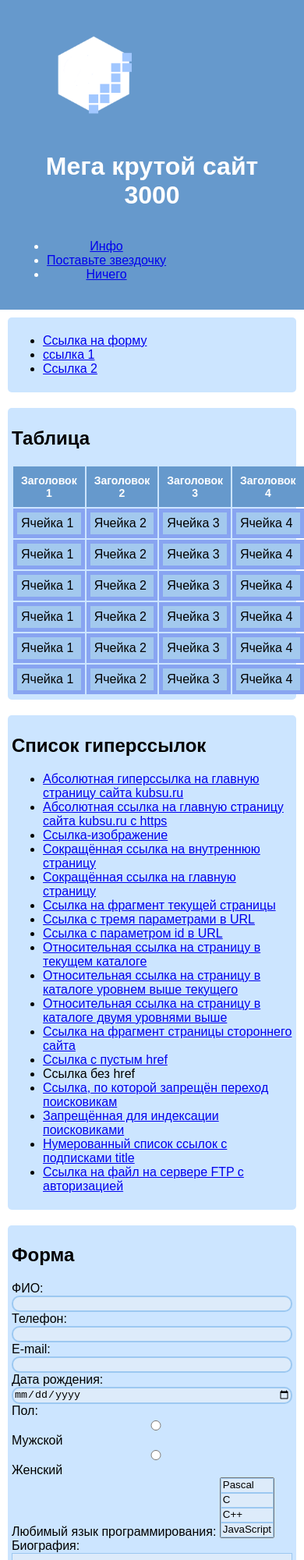
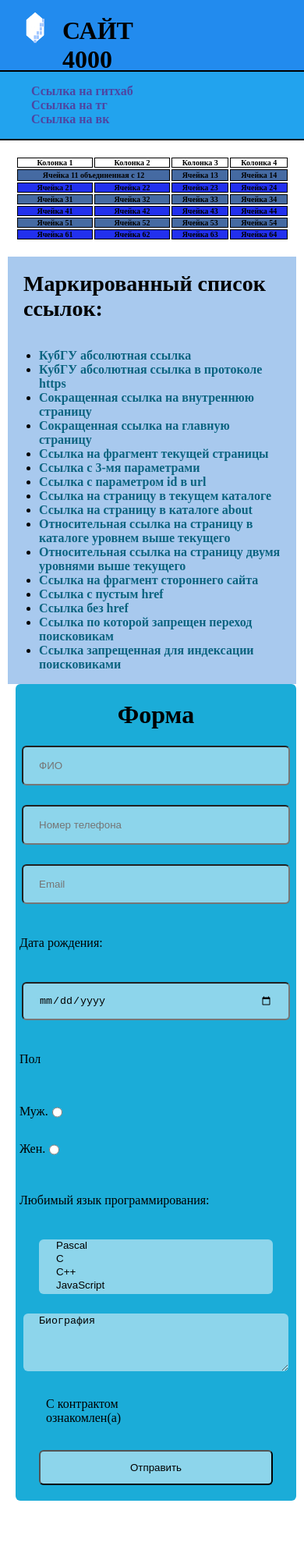
Before and after one commit to WildWoodRogue/ex3, a plain HTML site: page index.html in a window 390 px wide. Shown: the top 2000 px of the page at 78% size. Drawn offline with Linux system fonts and the light colour scheme.

Commit message:
Add files via upload

```diff
--- a/index.html
+++ b/index.html
@@ -1,174 +1,148 @@
 <!DOCTYPE html>
-<html lang="ru">
+<html lang="en">
 <head>
     <meta charset="UTF-8">
     <meta name="viewport" content="width=device-width, initial-scale=1.0">
-    <title>Мой Сайт</title>
-    <link rel="stylesheet" href="style.css">
+    <title>Document</title>
+    <link rel="stylesheet" href="styles/style.css">
 </head>
 <body>
     <header>
         <div class="logo">
-            <img src="logo.png" alt="Логотип" style="width:200px;height:150px;">
+            <img src="logo.png" alt="Лого" class="logoimg">
+            <h1>САЙТ 4000</h1></div>
         </div>
-        <h1>Мега крутой сайт 3000</h1>
-        <nav>
+        <nav class="desktop">
             <ul>
-                <li><a href="#">Инфо</a></li>
-                <li><a href="https://github.com/WildWoodRogue">Поставьте звездочку</a></li>
-                <li><a href="#">Ничего</a></li>
+                <a href="https://github.com/" target="_blank">Ссылка на гитхаб</a>
+                <a href="https://t.me/" target="_blank">Ссылка на тг</a>
+                <a href="https://vk.com/" target="_blank">Ссылка на вк</a>
             </ul>
         </nav>
     </header>
-
+    <nav class="mobile">
+        <ul>
+            <a href="https://github.com/" target="_blank">Ссылка на гитхаб</a>
+            <a href="https://t.me/" target="_blank">Ссылка на тг</a>
+            <a href="https://vk.com/" target="_blank">Ссылка на вк</a>
+        </ul>
+    </nav>
     <main>
 
-        <section class="navLinks">
-            <nav>
-                <ul>
-                    <li><a href="#form">Ссылка на форму</a></li>
-                    <li><a href="https://kubsu.ru">ссылка 1</a></li>
-                    <li><a href="https://moodle.kubsu.ru">Ссылка 2</a></li>
-                </ul>
-        </section>
-        <section class="table-section">
-            <h2>Таблица</h2>
-            <table>
-                <thead>
-                    <tr>
-                        <th>Заголовок 1</th>
-                        <th>Заголовок 2</th>
-                        <th>Заголовок 3</th>
-                        <th>Заголовок 4</th>
+        <table>
+            <tbody>
+                <tr>
+                    <th>Колонка 1</th>
+                    <th>Колонка 2</th>
+                    <th>Колонка 3</th>
+                    <th>Колонка 4</th>
+                </tr>
+                <tr class = "nch">
+                    <td colspan="2">Ячейка 11 объединенная с 12</td>
+                    <th>Ячейка 13</th>
+                    <th>Ячейка 14</th>
+                </tr>
+                <tr class = "ch">
+                    <th>Ячейка 21</th>
+                    <th>Ячейка 22</th>
+                    <th>Ячейка 23</th>
+                    <th>Ячейка 24</th>
+                </tr>
+                <tr class = "nch">
+                    <th>Ячейка 31</th>
+                    <th>Ячейка 32</th>
+                    <th>Ячейка 33</th>
+                    <th>Ячейка 34</th>
+                </tr>
+                <tr class = "ch">
+                    <th>Ячейка 41</th>
+                    <th>Ячейка 42</th>
+                    <th>Ячейка 43</th>
+                    <th>Ячейка 44</th>
+                </tr>
+                <tr class = "nch">
+                    <th>Ячейка 51</th>
+                    <th>Ячейка 52</th>
+                    <th>Ячейка 53</th>
+                    <th>Ячейка 54</th>
+                </tr>
+                <tr class = "ch">
+                    <th>Ячейка 61</th>
+                    <th>Ячейка 62</th>
+                    <th>Ячейка 63</th>
+                    <th>Ячейка 64</th>
+                </tr>
+            </tbody>
+        </table>
 
-                    </tr>
-                </thead>
-                <tbody>
-                    <tr>
-                        <td>Ячейка 1</td>
-                        <td>Ячейка 2</td>
-                        <td>Ячейка 3</td>
-                        <td>Ячейка 4</td>
+        <div class="link-container">
+            <h1 class="spisok">Маркированный список ссылок:</h1>
 
-                    </tr>
-                    <tr>
-                        <td>Ячейка 1</td>
-                        <td>Ячейка 2</td>
-                        <td>Ячейка 3</td>
-                        <td>Ячейка 4</td>
-
-                    </tr>
-                    <tr>
-                        <td>Ячейка 1</td>
-                        <td>Ячейка 2</td>
-                        <td>Ячейка 3</td>
-                        <td>Ячейка 4</td>
-
-                    </tr>
-
-                    <tr>
-                        <td>Ячейка 1</td>
-                        <td>Ячейка 2</td>
-                        <td>Ячейка 3</td>
-                        <td>Ячейка 4</td>
+        <ul>
+            <li><a href="http://kubsu.ru" target="_blank">КубГУ абсолютная ссылка</a></li>
+            <li><a href="https://kubsu.ru" target="_blank">КубГУ абсолютная ссылка в протоколе https</a></li>
+            <li><a href="./inside/inside.html">Сокращенная ссылка на внутреннюю страницу</a></li>
+            <li><a href="./index.html">Сокращенная ссылка на главную страницу</a></li>
+            <li><a href="#last_one">Ссылка на фрагмент текущей страницы</a></li>
+            <li><a href="./index.html?p1=1&p2=2&p3=3">Ссылка с 3-мя параметрами</a></li>
+            <li><a href="./index.html?id=8542">Ссылка с параметром id в url</a></li>
+            <li><a href="./this.html">Ссылка на страницу в текущем каталоге</a></li>
+            <li><a href="./about/about.html">Ссылка на страницу в каталоге about</a></li>
+            <li><a href="../">Относительная ссылка на страницу в каталоге уровнем выше текущего</a></li>
+            <li><a href="../../">Относительная ссылка на страницу двумя уровнями выше текущего</a></li>
+            <li><a href="https://habr.com/ru/articles/#842576">Ссылка на фрагмент стороннего сайта</a></li>
+            <li><a href="">Ссылка с пустым href</a></li>
+            <li><a>Ссылка без href</a></li>
+            <li><a href="#" rel="nofollow">Ссылка по которой запрещен переход поисковикам</a></li>
+            <noindex><li><a href="#">Ссылка запрещенная для индексации поисковиками</a></li></noindex>
+        </ul>
+        </div>
 
 
-                    </tr>
+        <div class="forma">
+            <h1>Форма</h1>
+            <form action="index.html" method="post">
+                <input type="text" name="name" placeholder="ФИО">
+                <input type="tel" name="tel" placeholder="Номер телефона">
+                <input type="email" name="email" placeholder="Email">
+                <p>Дата рождения:</p>
+                <input type="date" name="birth">
+                <p>Пол</p>
+                <div class="sex">
+                    <label for="male">Муж.<input type="radio" id="male" name="sex" value="male">
+                    </label>
 
-                    <tr>
-                        <td>Ячейка 1</td>
-                        <td>Ячейка 2</td>
-                        <td>Ячейка 3</td>
-                        <td>Ячейка 4</td>
+                    <label for="female">Жен.<input type="radio" id="female" name="sex" value="female">
+                    </label>
 
+                </div>
+                <p>Любимый язык программирования:</p>
+                <select id="prog" multiple name="lang[]">
+                    <option value="Pascal">Pascal</option>
+                    <option value="C">C</option>
+                    <option value="C++">C++</option>
+                    <option value="JavaScript">JavaScript</option>
+                    <option value="PHP">PHP</option>
+                    <option value="Python">Python</option>
+                    <option value="Java">Java</option>
+                    <option value="Haskel">Haskel</option>
+                    <option value="Clojure">Clojure</option>
+                    <option value="Prolog">Prolog</option>
+                    <option value="Scala">Scala</option>
+                </select>
 
-                    </tr>
-
-                    <tr>
-                        <td>Ячейка 1</td>
-                        <td>Ячейка 2</td>
-                        <td>Ячейка 3</td>
-                        <td>Ячейка 4</td>
-
-
-                    </tr>
-
-                </tbody>
-            </table>
-        </section>
-        <section class="links">
-            <h2>Список гиперссылок</h2>
-            <ul>
-                <li><a href="https://kubsu.ru">Абсолютная гиперссылка на главную страницу сайта kubsu.ru</a></li>
-                <li><a href="https://kubsu.ru">Абсолютная ссылка на главную страницу сайта kubsu.ru с https</a></li>
-                <li><a href="https://kubsu.ru/image.jpg">Ссылка-изображение</a></li>
-                <li><a href="/internal-page">Сокращённая ссылка на внутреннюю страницу</a></li>
-                <li><a href="/">Сокращённая ссылка на главную страницу</a></li>
-                <li><a href="#fragment">Ссылка на фрагмент текущей страницы</a></li>
-                <li><a href="https://example.com?param1=value1&param2=value2&param3=value3">Ссылка с тремя параметрами в URL</a></li>
-                <li><a href="https://example.com?id=value1">Ссылка с параметром id в URL</a></li>
-                <li><a href="page-in-current-directory.html">Относительная ссылка на страницу в текущем каталоге</a></li>
-                <li><a href="about/about.html">Относительная ссылка на страницу в каталоге уровнем выше текущего</a></li>
-                <li><a href="../two-levels-up/index.html">Относительная ссылка на страницу в каталоге двумя уровнями выше</a></li>
-                <li><a href="https://example.com#fragment">Ссылка на фрагмент страницы стороннего сайта</a></li>
-                <li><a href="#">Ссылка с пустым href</a></li>
-                <li><a>Ссылка без href</a></li>
-                <li><a href="https://example.com" rel="nofollow">Ссылка, по которой запрещён переход поисковикам</a></li>
-                <li><a href="https://example.com" rel="noindex">Запрещённая для индексации поисковиками</a></li>
-                <li><a href="https://example.com" title="Описание ссылки">Нумерованный список ссылок с подписками title</a></li>
-                <li><a href="ftp://example.com/file.txt" title="Файл на FTP-сервере с авторизацией">Ссылка на файл на сервере FTP с авторизацией</a></li>
-            </ul>
-        </section>
-
-        <section class="form-section">
-            <h2 id="form">Форма</h2>
-            <form action="#" method="post">
-                <label for="name">ФИО:</label>
-                <input type="text" id="name" name="name" required><br>
-
-                <label for="tel">Телефон:</label>
-                <input type="tel" id="tel" name="tel" required><br>
-
-                <label for="email">E-mail:</label>
-                <input type="email" id="email" name="email" required><br>
-
-                <label for="dob">Дата рождения:</label>
-                <input type="date" id="dob" name="dob" required><br>
-
-                <label>Пол:</label>
-                <input type="radio" id="male" name="gender" value="male">
-                <label for="male">Мужской</label>
-                <input type="radio" id="female" name="gender" value="female">
-                <label for="female">Женский</label><br>
-
-                <label for="languages">Любимый язык программирования:</label>
-                <select id="languages" name="languages[]" multiple>
-                    <option value="pascal">Pascal</option>
-                    <option value="c">C</option>
-                    <option value="cpp">C++</option>
-                    <option value="javascript">JavaScript</option>
-                    <option value="php">PHP</option>
-                    <option value="python">Python</option>
-                    <option value="java">Java</option>
-                    <option value="haskell">Haskell</option>
-                    <option value="clojure">Clojure</option>
-                    <option value="prolog">Prolog</option>
-                    <option value="scala">Scala</option>
-                </select><br>
-
-                <label for="bio">Биография:</label>
-                <textarea id="bio" name="bio" rows="5"></textarea><br>
-
-                <label for="agreement">С контрактом ознакомлен:</label>
-                <input type="checkbox" id="agreement" name="agreement"><br>
-
-                <button type="submit">Сохранить</button>
+                <textarea name="bio" id="bio">Биография</textarea>
+                <div class="checkbox">
+                    <label for="yes"><input type="checkbox">С контрактом ознакомлен(а)</label>
+                </div>
+                <input class="button" type="submit" value="Отправить">
             </form>
-        </section>
+        </div>
     </main>
-
     <footer>
-        <p>
-            ©Коневцов Егор
-        </p>
+        <div class="padval">
+            <p>(с) Коневцов Егор </p>
+        </div>
     </footer>
+</body>
+</html>
--- /dev/null
+++ b/styles/style.css
@@ -0,0 +1,356 @@
+
+body
+{
+    display: flex;
+    flex-direction: column;
+    margin: 0;
+    font-family: Montserrat;
+    justify-content: center;
+}
+
+header
+{
+    display: flex;
+    width: 100%;
+    background-color: #228bee;
+    gap: 20px;
+    border-bottom: 2px solid black;
+    overflow: hidden;
+    max-height: 90px;
+}
+
+main
+{
+    display: flex;
+    flex-direction: column;
+}
+
+.logo
+{
+    display: flex;
+    gap: 10px;
+}
+
+.logoimg
+{
+    width: 50px;
+    margin-left: 20px;
+    padding-top: 5px;
+    max-height:60px;
+}
+
+#image
+{
+    width: 450px;
+}
+.mobile
+{
+    display: flex;
+    background-color: #22a3ee;
+    border-bottom: 2px solid black;
+}
+
+.mobile ul
+{
+    display: flex;
+    flex-direction: column;
+}
+
+.mobile ul a
+{
+    color: #4e45a2;
+    font-weight: 600;
+    text-decoration: none;
+    transition: all ease-in-out .3s;
+}
+
+.mobile ul a:hover
+{
+    color: #283c86;
+}
+
+.desktop
+{
+    visibility: hidden;
+}
+
+table
+{
+    margin: 20px 20px;
+    width: 90%;
+
+}
+
+th
+{
+    border: 1px solid black;
+    font-weight: 700;
+    font-size: 10px;
+    padding: 0 1px;
+}
+
+td
+{
+    border: 1px solid black;
+    font-weight: 700;
+    font-size: 10px;
+    text-align: center;
+}
+
+.ch
+{
+    background-color: #2230ee;
+}
+
+.nch
+{
+    background-color: #456aa2;
+}
+
+.link-container
+{
+    margin: 0 auto;
+}
+
+.spisok
+{
+    font-size: 28px;
+    margin-left: 20px;
+    max-width: 350px;
+}
+
+li
+{
+    max-width: 310px;
+}
+
+li a
+{
+    color: #0b6480;
+    font-weight: 600;
+    text-decoration: none;
+    transition: all ease-in-out .3s;
+}
+
+li a:hover
+{
+    color: #283c86;
+}
+
+#image
+{
+    max-width: 300px;
+}
+
+.map
+{
+    max-width: 300px;
+}
+
+form
+{
+    display: flex;
+    flex-direction: column;
+    max-width: 450px;
+    gap: 25px;
+}
+
+input
+{
+    height: 45px;
+    border-radius: 6px;
+    padding-left: 20px;
+    padding-right: 20px;
+}
+
+.forma
+{
+    display: flex;
+    flex-direction: column;
+    align-self: center;
+    max-width: 360px;
+    width: 100%;
+    background-color:#1bacd8;
+    border-radius: 6px;
+    padding-bottom: 20px;
+    margin-left: 10px;
+}
+
+.forma h1
+{
+     align-self: center;
+}
+
+.forma form
+{
+    align-self: center;
+    max-width: 350px;
+    width: 100%;
+}
+
+.forma label
+{
+    display: flex;
+    align-items: center;
+    margin-right: 500px;
+}
+
+.forma input
+{
+    max-width: 300px;
+    width: 100%;
+    align-self: center;
+    background-color: rgba(255, 255, 255, 0.5);
+
+}
+
+.sex
+{
+    display: flex;
+    flex-direction: column;
+    gap: 15px;
+}
+
+.sex input
+{
+    width: 50px;
+    height: 30px;
+    background-color: rgba(255, 255, 255, 0.5);
+}
+
+.forma select, textarea
+{
+    height: 70px;
+    border-radius: 6px;
+    padding-left: 20px;
+    padding-right: 20px;
+    max-width: 300px;
+    width: 100%;
+    align-self: center;
+    background-color: rgba(255, 255, 255, 0.5);
+    border: none;
+}
+
+.checkbox input
+{
+    margin-right: 30px;
+}
+
+.button
+{
+    cursor: pointer;
+}
+
+.button:hover
+{
+    border: 3px solid rgba(255, 255, 255, 0.6);
+    background-color: rgba(255, 255, 255, 0.55);
+}
+
+footer
+{
+    height: 250px;
+    width: 100%;
+    background-color: #4509d3;
+    margin-top: 150px;
+    font-size: large;
+    font-weight: bold;
+}
+
+.padval
+{
+    padding-left: 10px;
+}
+
+.link-container
+{   background-color: rgba(98, 157, 224, 0.55);
+    display: flex;
+    flex-direction: column;
+}
+
+@media (min-width: 800px)
+{
+    table
+    {
+        order: 1;
+        max-width: 960px;
+        margin: 5px auto;
+    }
+
+    .forma
+    {
+        order: 2;
+    }
+    th
+    {
+        border: 1px solid black;
+        font-weight: 700;
+        font-size: 1.95vw;
+        padding: 0 1px;
+    }
+
+    td
+    {
+        border: 1px solid black;
+        font-weight: 700;
+        font-size: 1.95vw;
+    }
+
+    .spisok
+    {
+        font-size: 3.41vw;
+        margin-left: 20px;
+        max-width: 700px;
+    }
+
+    li
+    {
+        max-width: 700px;
+        font-size: 1.2vw;
+    }
+
+    li a
+    {
+        font-size: 1.2vw;
+    }
+
+    .forma
+    {
+        max-width: 700px;
+    }
+    .mobile{
+        visibility: hidden;
+    }
+
+    .desktop{
+        visibility: inherit;
+        padding-top: 0;
+    }
+
+    .desktop ul
+    {
+        display: flex;
+        gap: 10px;
+        background-color: #7f73c2;
+        margin-top: 0;
+        padding-right: 30px;
+    }
+
+    .desktop ul a
+    {
+        color: #121318;
+        font-weight: 600;
+        text-decoration: none;
+
+    }
+
+    .desktop ul a:hover
+    {
+        color: #283c86;
+    }
+
+    header{
+        justify-content: space-between;
+    }
+
+}
```
